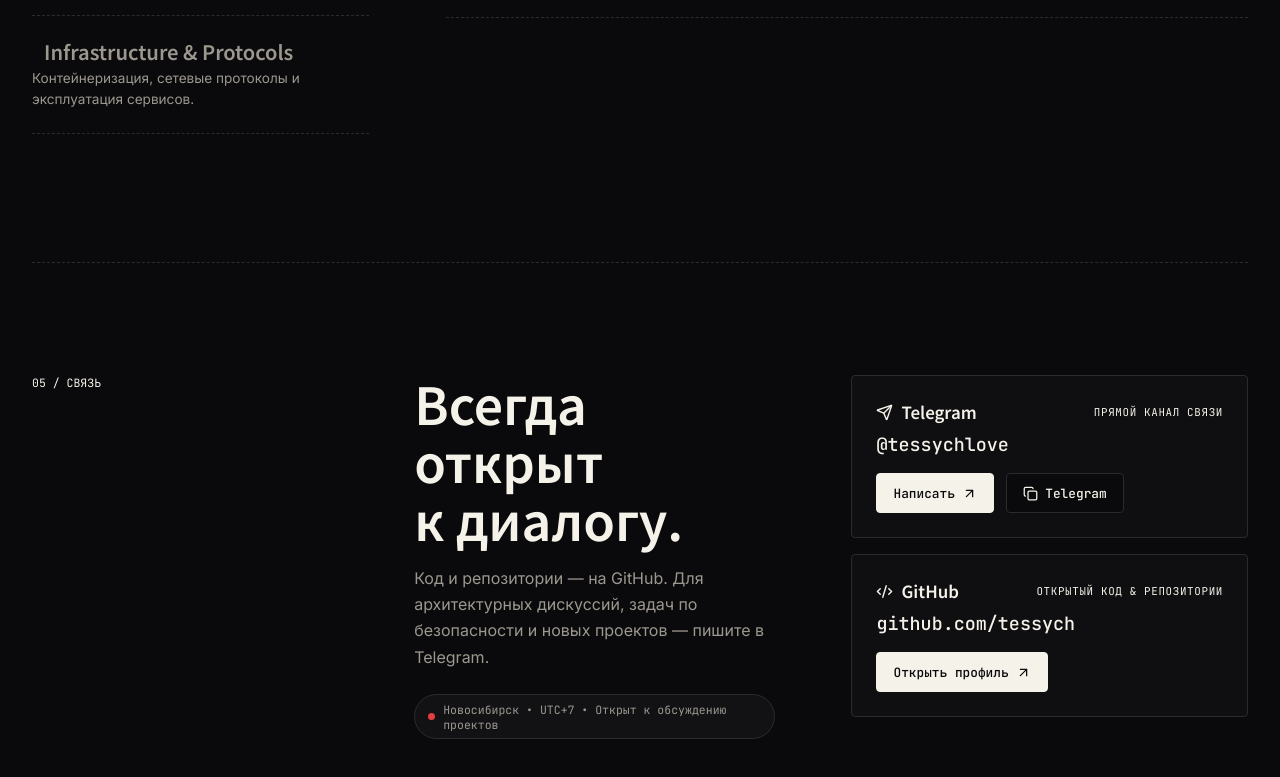
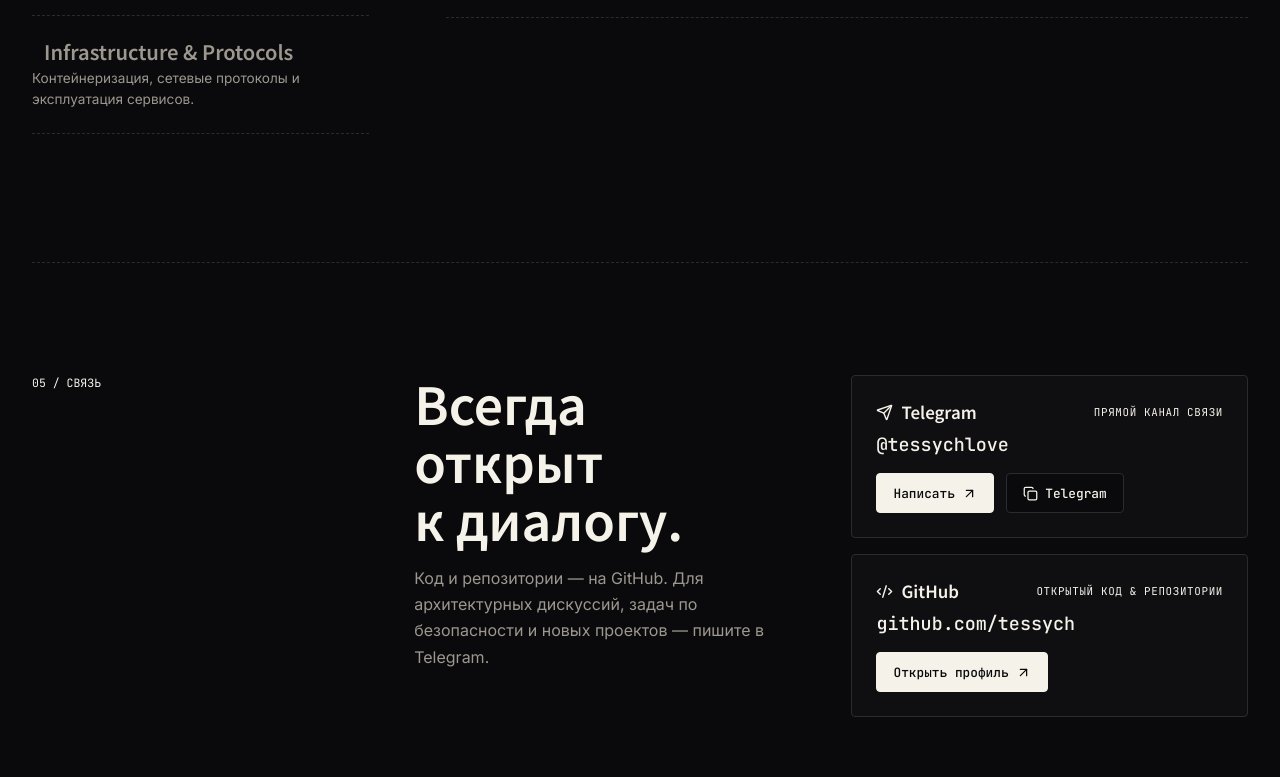
Before and after one commit to tessych/tessych.github.io, a React (Vite) app: page / in a window 1280 px wide. Shown: the part 3779-4556 px from the top of the page. Built offline with nearby package versions, Linux system fonts and the light colour scheme.

Commit message:
fix: remove contact status chip

```diff
--- a/src/App.tsx
+++ b/src/App.tsx
@@ -59,7 +59,6 @@
   contactTelegramAction: string;
   contactGithubTag: string;
   contactGithubAction: string;
-  contactStatus: string;
   quote: string;
   showQuote: string;
   hideQuote: string;
@@ -207,7 +206,6 @@
     contactTelegramAction: 'Написать',
     contactGithubTag: 'ОТКРЫТЫЙ КОД & РЕПОЗИТОРИИ',
     contactGithubAction: 'Открыть профиль',
-    contactStatus: 'Новосибирск • UTC+7 • Открыт к обсуждению проектов',
     quote: 'Противник не сможет узнать твой следующий ход, если ты и сам его не знаешь.',
     showQuote: 'Показать цитату',
     hideQuote: 'Скрыть цитату',
@@ -353,7 +351,6 @@
     contactTelegramAction: 'Open Chat',
     contactGithubTag: 'OPEN SOURCE & CODE',
     contactGithubAction: 'View Profile',
-    contactStatus: 'Novosibirsk • UTC+7 • Available for projects & discussions',
     quote: 'Your opponent cannot know your next move if you do not know it yourself.',
     showQuote: 'Show quote',
     hideQuote: 'Hide quote',
@@ -499,7 +496,6 @@
     contactTelegramAction: 'メッセージを送る',
     contactGithubTag: 'オープンソース・コード',
     contactGithubAction: 'プロフィールを見る',
-    contactStatus: 'ノヴォシビルスク • UTC+7 • プロジェクトのご相談歓迎',
     quote: '男の子であることは性別の問題。男であることは時間の問題。クズであることは、もはや問題ですらない。',
     showQuote: '引用を表示',
     hideQuote: '引用を閉じる',
@@ -955,10 +951,6 @@
           <div className="contact-hub-intro">
             <h2>{text.linksTitle}</h2>
             <p className="contact-hub-copy">{text.linksCopy}</p>
-            <div className="contact-status-chip">
-              <span className="status-dot" aria-hidden="true" />
-              <span>{text.contactStatus}</span>
-            </div>
           </div>
           <div className="contact-channels-grid">
             <div className="contact-channel-card">
--- a/src/index.css
+++ b/src/index.css
@@ -171,8 +171,7 @@
 .contact-section { display: grid; grid-template-columns: minmax(10rem, 0.42fr) minmax(0, 1fr); gap: var(--space-6); padding: clamp(4rem, 9vw, 7rem) 0; border-top: var(--rule) dashed var(--line); }
 .contact-hub-wrapper { display: grid; grid-template-columns: minmax(0, 1fr) minmax(18rem, 1.1fr); gap: clamp(2rem, 6vw, 5rem); align-items: start; }
 .contact-hub-intro h2 { margin-bottom: var(--space-4); }
-.contact-hub-copy { max-width: 38ch; margin-top: 0; margin-bottom: var(--space-5); color: var(--ink-muted); font-size: 1rem; line-height: 1.65; }
-.contact-status-chip { display: inline-flex; align-items: center; gap: 0.5rem; padding: 0.4rem 0.8rem; border: var(--rule) solid var(--line); border-radius: 999px; background: color-mix(in srgb, var(--paper-raised) 75%, transparent); font-family: var(--font-mono); font-size: 0.72rem; color: var(--ink-muted); }
+.contact-hub-copy { max-width: 38ch; margin-top: 0; margin-bottom: 0; color: var(--ink-muted); font-size: 1rem; line-height: 1.65; }
 
 .contact-channels-grid { display: flex; flex-direction: column; gap: var(--space-4); }
 .contact-channel-card { padding: var(--space-5); border: var(--rule) solid var(--line); border-radius: var(--radius-sm); background: color-mix(in srgb, var(--paper-raised) 55%, transparent); transition: border-color var(--dur-fast) var(--ease-out), transform var(--dur-fast) var(--ease-out), background-color var(--dur-fast) var(--ease-out); }
```
